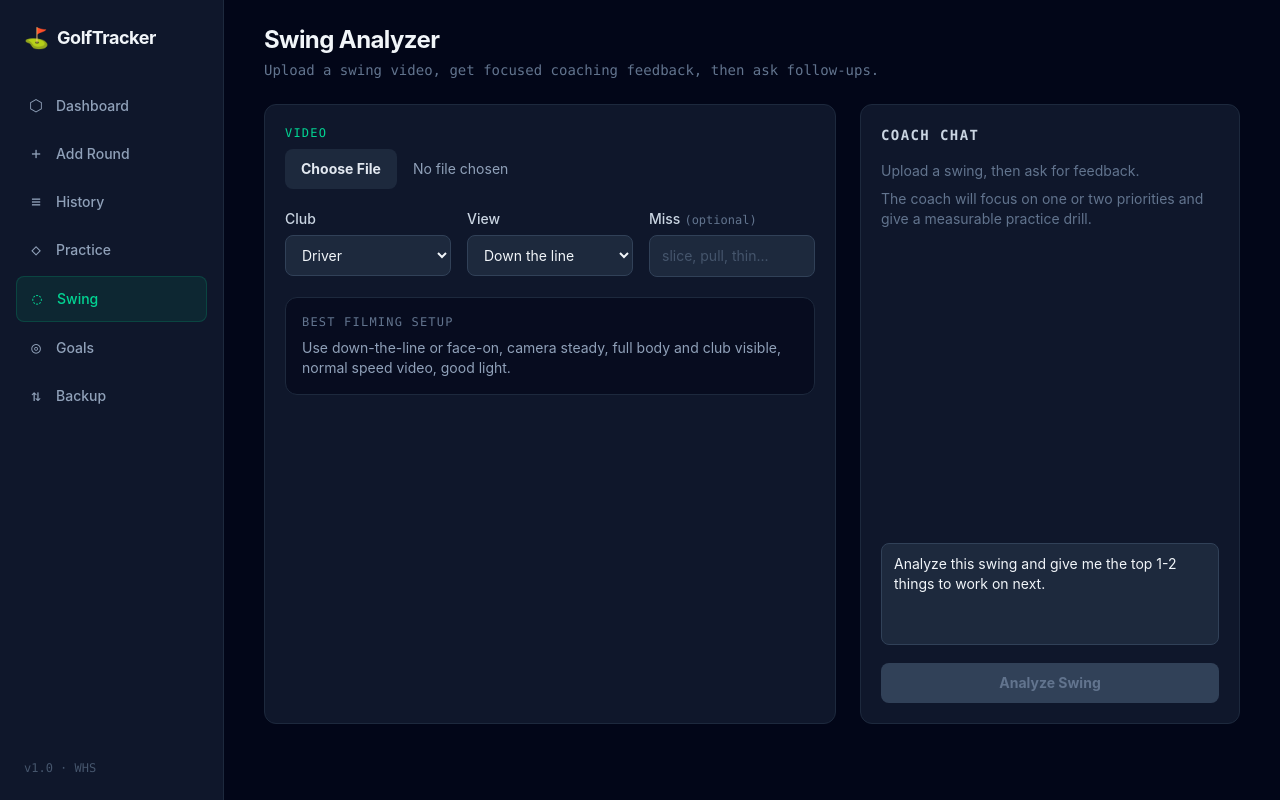
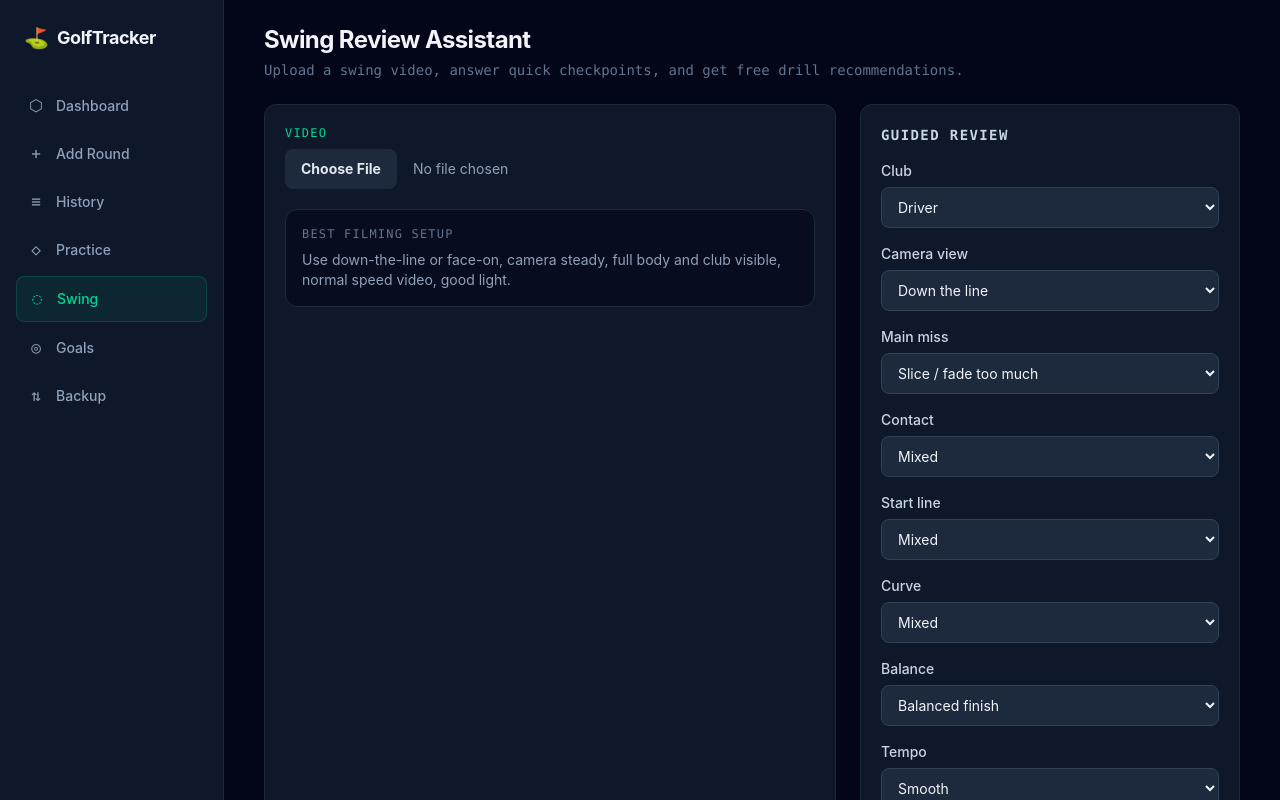
Before and after one commit to EBentjen/golf-tracker, a React (Vite) app: page /swing in a window 1280 px wide. Shown: the top 800 px of the page. Built offline with nearby package versions, Linux system fonts and the light colour scheme.

Commit message:
Replace AI swing analyzer with free guided review

```diff
--- a/src/pages/SwingAnalyzer.jsx
+++ b/src/pages/SwingAnalyzer.jsx
@@ -3,7 +3,12 @@ import { useMemo, useRef, useState } from 'react';
 const inputClass =
   'w-full bg-slate-800 border border-slate-700 text-slate-100 rounded-lg px-3 py-2.5 text-sm focus:outline-none focus:ring-2 focus:ring-emerald-500/50 focus:border-emerald-500/50 transition placeholder:text-slate-600';
 
-const starterPrompt = 'Analyze this swing and give me the top 1-2 things to work on next.';
+const missOptions = ['Slice / fade too much', 'Hook / draw too much', 'Pull', 'Push', 'Thin', 'Chunk', 'Inconsistent contact'];
+const contactOptions = ['Solid', 'Thin', 'Chunk', 'Toe', 'Heel', 'Mixed'];
+const startOptions = ['On target', 'Starts right', 'Starts left', 'Mixed'];
+const curveOptions = ['Straight', 'Curves right', 'Curves left', 'Mixed'];
+const balanceOptions = ['Balanced finish', 'Falls back', 'Falls toward toes', 'Falls toward heels', 'Rushed finish'];
+const tempoOptions = ['Smooth', 'Too quick from the top', 'Too slow / steering it', 'Unsure'];
 
 function Field({ label, hint, children }) {
   return (
@@ -69,19 +74,153 @@ async function extractSwingFrames(file) {
   }
 }
 
-function MarkdownLite({ text }) {
-  const lines = text.split('\n').filter(Boolean);
+function buildSwingReview({ club, miss, contact, startLine, curve, balance, tempo }) {
+  const priorities = [];
+  const drills = [];
+
+  if (miss.includes('Slice') || curve === 'Curves right') {
+    priorities.push({
+      title: 'Face control before path changes',
+      detail: 'A ball curving right usually means the clubface is open to the swing path. Start with face awareness before chasing a full swing rebuild.',
+    });
+    drills.push({
+      title: 'Nine Ball Start-Line Gate',
+      goal: 'Hit 9 balls through a small start gate. Goal: 6 start online before caring about curve.',
+    });
+  }
+
+  if (miss.includes('Hook') || curve === 'Curves left') {
+    priorities.push({
+      title: 'Neutralize the face and finish balanced',
+      detail: 'A strong left curve often comes from the face closing too much or the body stalling while the hands keep going.',
+    });
+    drills.push({
+      title: 'Hold-Off Finish',
+      goal: 'Hit 10 smooth shots with a quiet release. Goal: 7 finish right of your usual left miss.',
+    });
+  }
+
+  if (miss === 'Pull' || startLine === 'Starts left') {
+    priorities.push({
+      title: 'Check alignment and shoulder line',
+      detail: 'Pulls often start with the body aimed left or shoulders open. Use the video frames to compare feet, hips, and shoulders to the target line.',
+    });
+    drills.push({
+      title: 'Alignment Station',
+      goal: 'Hit 12 balls with an alignment stick or club on the ground. Goal: 8 start within your target window.',
+    });
+  }
+
+  if (miss === 'Push' || startLine === 'Starts right') {
+    priorities.push({
+      title: 'Get the body turning through impact',
+      detail: 'Pushes can show up when the club gets stuck behind you or the chest stops rotating through the ball.',
+    });
+    drills.push({
+      title: 'Step-Through Swings',
+      goal: 'Hit 10 half-speed shots stepping toward the target after impact. Goal: 7 start closer to target.',
+    });
+  }
+
+  if (['Thin', 'Chunk', 'Toe', 'Heel', 'Mixed'].includes(contact) || ['Thin', 'Chunk', 'Inconsistent contact'].includes(miss)) {
+    priorities.push({
+      title: 'Own low point and strike first',
+      detail: 'Contact issues usually improve fastest by controlling where the club bottoms out. Keep the swing smaller until strike gets predictable.',
+    });
+    drills.push({
+      title: 'Line Drill',
+      goal: 'Draw a line or pick a blade of grass. Hit 15 swings brushing the turf after the line. Goal: 10 clean low points.',
+    });
+  }
+
+  if (balance !== 'Balanced finish') {
+    priorities.push({
+      title: 'Finish in balance',
+      detail: 'Balance problems are a useful clue that speed, pressure shift, or posture is getting away from you.',
+    });
+    drills.push({
+      title: 'Three-Second Finish',
+      goal: 'Hit 10 shots and hold the finish for 3 seconds. Goal: 8 balanced finishes.',
+    });
+  }
+
+  if (tempo === 'Too quick from the top') {
+    priorities.push({
+      title: 'Smooth the transition',
+      detail: 'A rushed transition can make face control and contact harder, especially with longer clubs.',
+    });
+    drills.push({
+      title: 'Pause-at-the-Top Drill',
+      goal: 'Hit 10 balls with a tiny pause at the top. Goal: 7 solid shots with no rushed start down.',
+    });
+  }
+
+  if (priorities.length === 0) {
+    priorities.push({
+      title: 'Keep the pattern and measure it',
+      detail: 'Nothing jumps out from your answers. Use the captured frames as a checkpoint, then measure start line, contact, and finish quality.',
+    });
+    drills.push({
+      title: 'Balanced Contact Test',
+      goal: 'Hit 12 balls. Goal: 8 solid contacts that start inside your intended window and finish in balance.',
+    });
+  }
+
+  const clubNote = club === 'Driver'
+    ? 'With driver, prioritize playable start line and balanced speed over perfect ball flight.'
+    : club === 'Wedge'
+      ? 'With wedges, prioritize clean contact, predictable launch, and distance control.'
+      : 'With this club, prioritize solid contact and a repeatable start line.';
+
+  return {
+    snapshot: `${clubNote} Your current pattern points first toward ${priorities[0].title.toLowerCase()}.`,
+    priorities: priorities.slice(0, 2),
+    drills: drills.slice(0, 2),
+    nextVideo: 'Film one down-the-line swing and one face-on swing in good light, with the full body and club visible.',
+  };
+}
+
+function ReviewCard({ review }) {
+  if (!review) {
     return (
-    <div className="space-y-2">
-      {lines.map((line, index) => {
-        const cleaned = line.replace(/^#+\s*/, '');
-        const isList = /^[-*]\s+/.test(cleaned) || /^\d+\.\s+/.test(cleaned);
+      <div className="text-sm text-slate-500 space-y-2">
+        <p>Upload a swing, answer the quick checkpoints, then generate a free swing review.</p>
+        <p>The assistant will give you one or two priorities and measurable drills without using paid AI.</p>
+      </div>
+    );
+  }
+
   return (
-          <p key={`${line}-${index}`} className={`text-sm leading-relaxed ${isList ? 'pl-3 text-slate-300' : 'text-slate-200'}`}>
-            {cleaned.replace(/^[-*]\s+/, '')}
-          </p>
-        );
-      })}
+    <div className="space-y-4">
+      <div className="rounded-xl border border-emerald-500/20 bg-emerald-500/10 p-4">
+        <p className="text-xs font-mono text-emerald-300 uppercase tracking-widest mb-2">Snapshot</p>
+        <p className="text-sm leading-relaxed text-slate-200">{review.snapshot}</p>
+      </div>
+
+      <div className="space-y-3">
+        <p className="text-xs font-mono text-slate-500 uppercase tracking-widest">Priorities</p>
+        {review.priorities.map((priority) => (
+          <div key={priority.title} className="rounded-xl border border-slate-800 bg-slate-950/70 p-4">
+            <h3 className="text-sm font-semibold text-slate-100 mb-1">{priority.title}</h3>
+            <p className="text-sm leading-relaxed text-slate-400">{priority.detail}</p>
+          </div>
+        ))}
+      </div>
+
+      <div className="space-y-3">
+        <p className="text-xs font-mono text-slate-500 uppercase tracking-widest">Practice</p>
+        {review.drills.map((drill) => (
+          <div key={drill.title} className="rounded-xl border border-slate-800 bg-slate-950/70 p-4">
+            <h3 className="text-sm font-semibold text-slate-100 mb-1">{drill.title}</h3>
+            <p className="text-sm leading-relaxed text-slate-400">{drill.goal}</p>
+          </div>
+        ))}
+      </div>
+
+      <div className="rounded-xl border border-slate-800 bg-slate-950/70 p-4">
+        <p className="text-xs font-mono text-slate-500 uppercase tracking-widest mb-2">Film Next</p>
+        <p className="text-sm leading-relaxed text-slate-400">{review.nextVideo}</p>
+      </div>
     </div>
   );
 }
@@ -91,23 +230,25 @@ export default function SwingAnalyzer() {
   const [frames, setFrames] = useState([]);
   const [club, setClub] = useState('Driver');
   const [view, setView] = useState('Down the line');
-  const [miss, setMiss] = useState('');
-  const [question, setQuestion] = useState(starterPrompt);
-  const [messages, setMessages] = useState([]);
+  const [miss, setMiss] = useState('Slice / fade too much');
+  const [contact, setContact] = useState('Mixed');
+  const [startLine, setStartLine] = useState('Mixed');
+  const [curve, setCurve] = useState('Mixed');
+  const [balance, setBalance] = useState('Balanced finish');
+  const [tempo, setTempo] = useState('Smooth');
+  const [review, setReview] = useState(null);
   const [status, setStatus] = useState('');
   const [error, setError] = useState('');
-  const [isAnalyzing, setIsAnalyzing] = useState(false);
   const fileRef = useRef(null);
 
-  const canAnalyze = useMemo(() => frames.length > 0, [frames]);
+  const canReview = useMemo(() => frames.length > 0, [frames]);
 
   async function handleVideo(file) {
     if (!file) return;
     setError('');
     setStatus('Reading swing video...');
     setFrames([]);
-    setMessages([]);
-    setIsAnalyzing(false);
+    setReview(null);
     if (videoUrl) URL.revokeObjectURL(videoUrl);
     setVideoUrl(URL.createObjectURL(file));
 
@@ -121,47 +262,19 @@ export default function SwingAnalyzer() {
     }
   }
 
-  async function askCoach(e) {
+  function generateReview(e) {
     e.preventDefault();
-    if (!canAnalyze) return;
-
-    const userMessage = question.trim() || starterPrompt;
-    const nextMessages = [...messages, { role: 'user', content: userMessage }];
-    setMessages(nextMessages);
-    setQuestion('');
+    if (!canReview) return;
     setError('');
-    setStatus('Coach is reviewing the swing...');
-    setIsAnalyzing(true);
-
-    try {
-      const response = await fetch('/api/analyze-swing', {
-        method: 'POST',
-        headers: { 'Content-Type': 'application/json' },
-        body: JSON.stringify({
-          frames,
-          context: { club, view, miss, question: userMessage },
-          messages,
-        }),
-      });
-      const data = await response.json();
-
-      if (!response.ok) throw new Error(data.error || 'Swing analysis failed.');
-
-      setMessages([...nextMessages, { role: 'assistant', content: data.reply }]);
-      setStatus('');
-    } catch (nextError) {
-      setError(nextError.message);
-      setStatus('');
-    } finally {
-      setIsAnalyzing(false);
-    }
+    setReview(buildSwingReview({ club, miss, contact, startLine, curve, balance, tempo }));
+    setStatus('Review generated.');
   }
 
   return (
-    <div className="p-6 max-w-5xl mx-auto space-y-6">
+    <div className="p-4 md:p-6 max-w-5xl mx-auto space-y-6">
       <div>
-        <h1 className="text-2xl font-bold text-slate-100 tracking-tight mb-1">Swing Analyzer</h1>
-        <p className="text-sm text-slate-500 font-mono">Upload a swing video, get focused coaching feedback, then ask follow-ups.</p>
+        <h1 className="text-2xl font-bold text-slate-100 tracking-tight mb-1">Swing Review Assistant</h1>
+        <p className="text-sm text-slate-500 font-mono">Upload a swing video, answer quick checkpoints, and get free drill recommendations.</p>
       </div>
 
       <div className="grid lg:grid-cols-[minmax(0,1fr)_380px] gap-6">
@@ -192,22 +305,6 @@ export default function SwingAnalyzer() {
             </div>
           )}
 
-          <div className="grid md:grid-cols-3 gap-4">
-            <Field label="Club">
-              <select value={club} onChange={(e) => setClub(e.target.value)} className={inputClass}>
-                {['Driver', 'Fairway wood', 'Hybrid', 'Iron', 'Wedge'].map((item) => <option key={item}>{item}</option>)}
-              </select>
-            </Field>
-            <Field label="View">
-              <select value={view} onChange={(e) => setView(e.target.value)} className={inputClass}>
-                {['Down the line', 'Face on', 'Rear view', 'Unknown'].map((item) => <option key={item}>{item}</option>)}
-              </select>
-            </Field>
-            <Field label="Miss" hint="optional">
-              <input value={miss} onChange={(e) => setMiss(e.target.value)} placeholder="slice, pull, thin..." className={inputClass} />
-            </Field>
-          </div>
-
           <div className="rounded-xl border border-slate-800 bg-slate-950/60 p-4">
             <p className="text-xs font-mono text-slate-500 uppercase tracking-widest mb-2">Best filming setup</p>
             <p className="text-sm text-slate-400">Use down-the-line or face-on, camera steady, full body and club visible, normal speed video, good light.</p>
@@ -215,54 +312,72 @@ export default function SwingAnalyzer() {
         </section>
 
         <section className="bg-slate-900 border border-slate-800 rounded-xl p-5 flex flex-col min-h-[620px]">
-          <h2 className="text-sm font-mono font-semibold text-slate-300 uppercase tracking-widest mb-4">Coach Chat</h2>
+          <h2 className="text-sm font-mono font-semibold text-slate-300 uppercase tracking-widest mb-4">Guided Review</h2>
 
-          <div className="flex-1 space-y-4 overflow-auto pr-1">
-            {messages.length === 0 ? (
-              <div className="text-sm text-slate-500 space-y-2">
-                <p>Upload a swing, then ask for feedback.</p>
-                <p>The coach will focus on one or two priorities and give a measurable practice drill.</p>
-              </div>
-            ) : (
-              messages.map((message, index) => (
-                <div key={`${message.role}-${index}`} className={`rounded-xl border p-3 ${
-                  message.role === 'user'
-                    ? 'bg-emerald-500/10 border-emerald-500/20'
-                    : 'bg-slate-950/70 border-slate-800'
-                }`}>
-                  <p className="text-xs font-mono text-slate-500 uppercase tracking-widest mb-2">
-                    {message.role === 'user' ? 'You' : 'Coach'}
-                  </p>
-                  <MarkdownLite text={message.content} />
-                </div>
-              ))
-            )}
+          <form onSubmit={generateReview} className="space-y-4">
+            <div className="grid gap-4">
+              <Field label="Club">
+                <select value={club} onChange={(e) => setClub(e.target.value)} className={inputClass}>
+                  {['Driver', 'Fairway wood', 'Hybrid', 'Iron', 'Wedge'].map((item) => <option key={item}>{item}</option>)}
+                </select>
+              </Field>
+              <Field label="Camera view">
+                <select value={view} onChange={(e) => setView(e.target.value)} className={inputClass}>
+                  {['Down the line', 'Face on', 'Rear view', 'Unknown'].map((item) => <option key={item}>{item}</option>)}
+                </select>
+              </Field>
+              <Field label="Main miss">
+                <select value={miss} onChange={(e) => setMiss(e.target.value)} className={inputClass}>
+                  {missOptions.map((item) => <option key={item}>{item}</option>)}
+                </select>
+              </Field>
+              <Field label="Contact">
+                <select value={contact} onChange={(e) => setContact(e.target.value)} className={inputClass}>
+                  {contactOptions.map((item) => <option key={item}>{item}</option>)}
+                </select>
+              </Field>
+              <Field label="Start line">
+                <select value={startLine} onChange={(e) => setStartLine(e.target.value)} className={inputClass}>
+                  {startOptions.map((item) => <option key={item}>{item}</option>)}
+                </select>
+              </Field>
+              <Field label="Curve">
+                <select value={curve} onChange={(e) => setCurve(e.target.value)} className={inputClass}>
+                  {curveOptions.map((item) => <option key={item}>{item}</option>)}
+                </select>
+              </Field>
+              <Field label="Balance">
+                <select value={balance} onChange={(e) => setBalance(e.target.value)} className={inputClass}>
+                  {balanceOptions.map((item) => <option key={item}>{item}</option>)}
+                </select>
+              </Field>
+              <Field label="Tempo">
+                <select value={tempo} onChange={(e) => setTempo(e.target.value)} className={inputClass}>
+                  {tempoOptions.map((item) => <option key={item}>{item}</option>)}
+                </select>
+              </Field>
             </div>
 
             {(status || error) && (
-            <div className={`mt-4 rounded-lg border px-3 py-2 text-xs font-mono ${
+              <div className={`rounded-lg border px-3 py-2 text-xs font-mono ${
                 error ? 'border-red-500/30 bg-red-500/10 text-red-300' : 'border-emerald-500/30 bg-emerald-500/10 text-emerald-300'
               }`}>
                 {error || status}
               </div>
             )}
 
-          <form onSubmit={askCoach} className="mt-4 space-y-3">
-            <textarea
-              rows="4"
-              value={question}
-              onChange={(e) => setQuestion(e.target.value)}
-              placeholder="Ask what to work on, why you slice it, or what drill fits this swing..."
-              className={`${inputClass} resize-none`}
-            />
             <button
               type="submit"
-              disabled={!canAnalyze || isAnalyzing}
+              disabled={!canReview}
               className="w-full bg-emerald-500 hover:bg-emerald-400 disabled:bg-slate-700 disabled:text-slate-500 text-slate-950 font-bold text-sm py-2.5 rounded-lg transition-colors"
             >
-              {isAnalyzing ? 'Analyzing Swing...' : 'Analyze Swing'}
+              Generate Swing Review
             </button>
           </form>
+
+          <div className="mt-5 flex-1 overflow-auto pr-1">
+            <ReviewCard review={review} />
+          </div>
         </section>
       </div>
     </div>
```
Lines whose indentation alone changed are shown as unchanged.
